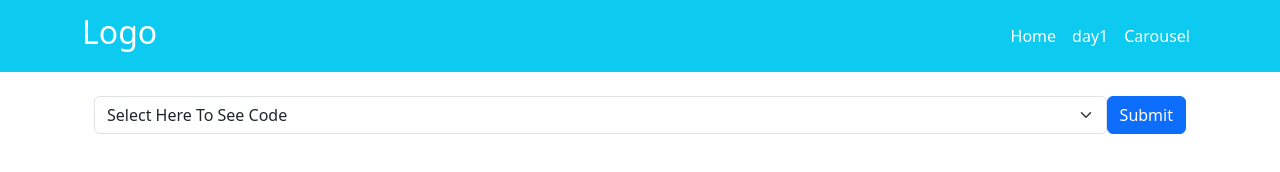
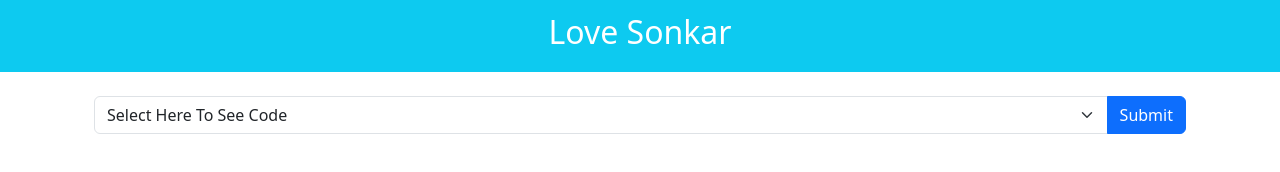
Before and after one commit to love-sonkar/bootstrap-practice, a plain HTML site: page index.html in a window 1280 px wide. Drawn offline with nearby package versions, Linux system fonts and the light colour scheme.

Commit message:
some changes

```diff
--- a/index.html
+++ b/index.html
@@ -14,8 +14,8 @@
   <body>
     <header class="navbar bg-info navbar-expand-md">
       <div class="container">
-        <div class="navbar-brand">
-          <h2 class="text-white">Logo</h2>
+        <div class="navbar-brand mx-md-auto">
+          <h2 class="text-white">Love Sonkar</h2>
         </div>
         <button
           class="navbar-toggler"
@@ -24,38 +24,24 @@
         >
           <span class="navbar-toggler-icon"></span>
         </button>
-        <div class="collapse navbar-collapse" id="nav">
-          <ul class="navbar-nav ms-auto text-white">
-            <li class="nav-list">
-              <a href="#" class="nav-link active text-white">Home</a>
-            </li>
-            <li class="nav-list">
-              <a href="/day1/index.html" class="nav-link text-white">day1</a>
-            </li>
-            <li class="nav-list">
-              <a href="/day2-carousel/index.html" class="nav-link text-white"
-                >Carousel</a
-              >
-            </li>
-          </ul>
-        </div>
       </div>
     </header>
 
     <div class="container p-4">
       <div class="row">
         <div class="col d-flex justify-content-center">
+          <div class="input-group">
             <select
               name="selectform"
               class="form-select"
-            aria-label="Default select example"
               onclick="PathChanger(this)"
             >
               <option selected>Select Here To See Code</option>
-            <option value="/day1/index.html">day1</option>
-            <option value="/day2-carousel/index.html">day2 carousel</option>
+              <option value="/day1/index.html">Day1</option>
+              <option value="/day2-carousel/index.html">Day2 Carousel</option>
             </select>
             <button class="btn btn-primary" id="btn-submit">Submit</button>
+          </div>
         </div>
       </div>
     </div>
```
Also changed, not shown: day2-carousel/index.html (+10 -1 lines). Lines whose indentation alone changed are shown as unchanged.
